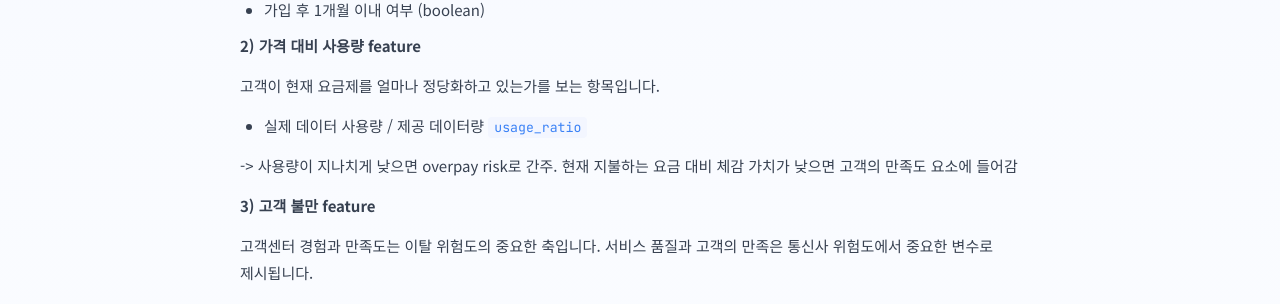
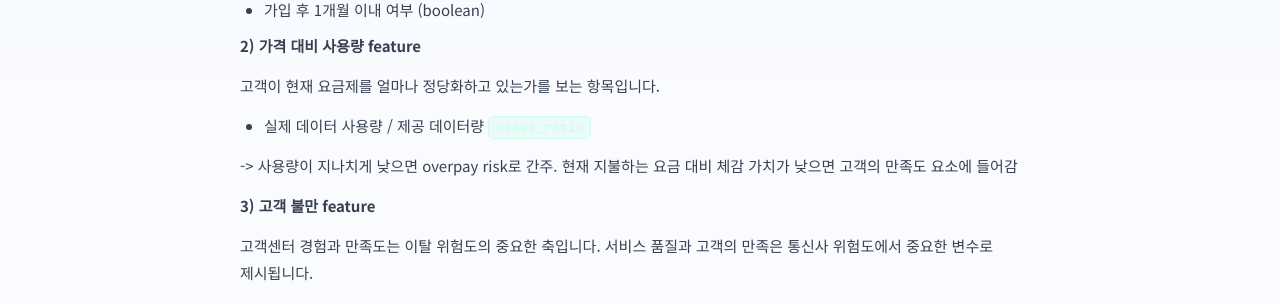
Before and after one commit to one-year-gap/docs, a Jekyll site: the page built from _posts/백엔드/이탈률/2026-03-14-이탈률-테이블-설계.md, in a window 1280 px wide and 1400 px high, scrolled down 1063 px. Shown: the part 144-448 px from the top of the window. Built offline with Jekyll 4.4.1, drawn with Linux system fonts in a browser that asks for light colours; nearby versions of some CDN libraries.

Commit message:
refact: markdown code block 수정

```diff
--- a/_layouts/post.html
+++ b/_layouts/post.html
@@ -176,12 +176,13 @@
     }
 
     .markdown-body code {
-      background: var(--surface2);
-      padding: 2px 6px;
-      border-radius: 4px;
+      background: rgba(79, 255, 176, 0.08);
+      padding: 2px 7px;
+      border: 1px solid rgba(79, 255, 176, 0.18);
+      border-radius: 6px;
       font-family: 'JetBrains Mono', monospace;
       font-size: 0.88em;
-      color: var(--accent);
+      color: #c7ffe6;
     }
 
     .markdown-body div.highlighter-rouge,
```
